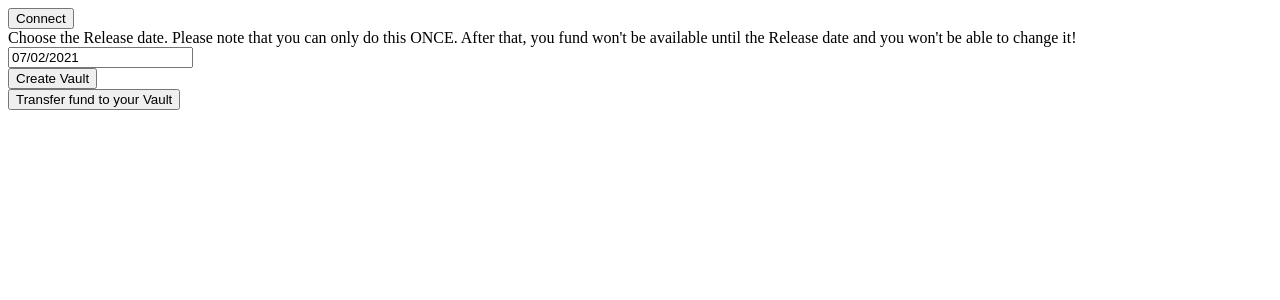
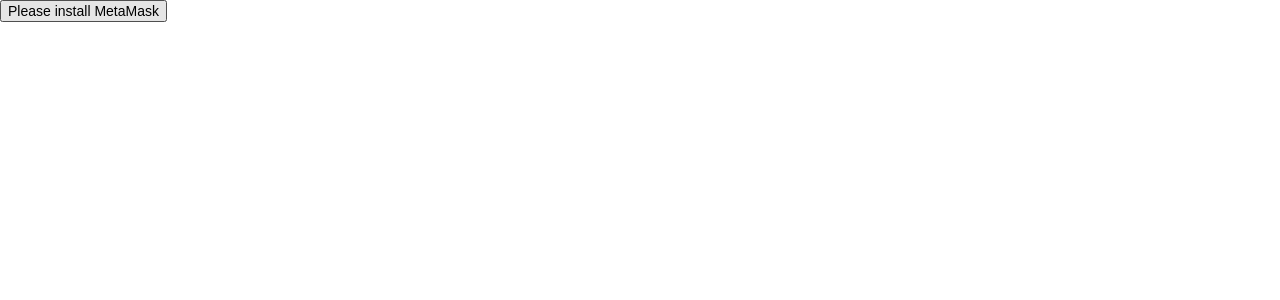
Before and after one commit to ho-cyber/hodlers-vault, a React (Create React App) app: page / in a window 1280 px wide. Shown: the top 300 px of the page. Built offline with nearby package versions, Linux system fonts and the light colour scheme.

Commit message:
Set up MetaMask detection

```diff
--- a/package.json
+++ b/package.json
@@ -3,6 +3,8 @@
   "version": "0.1.0",
   "private": true,
   "dependencies": {
+    "@metamask/detect-provider": "^1.2.0",
+    "@reduxjs/toolkit": "^1.6.0",
     "@testing-library/jest-dom": "^5.11.4",
     "@testing-library/react": "^11.1.0",
     "@testing-library/user-event": "^12.1.10",
@@ -16,7 +18,10 @@
     "react": "^17.0.2",
     "react-datepicker": "^4.1.1",
     "react-dom": "^17.0.2",
+    "react-redux": "^7.2.4",
     "react-scripts": "4.0.3",
+    "semantic-ui-css": "^2.4.1",
+    "semantic-ui-react": "^2.0.3",
     "typescript": "^4.1.2",
     "web-vitals": "^1.0.1",
     "web3": "^1.4.0"
--- a/src/App.tsx
+++ b/src/App.tsx
@@ -1,12 +1,46 @@
 import Web3 from 'web3';
 import DatePicker from 'react-datepicker';
 import ERC20Vault from './contracts/ERC20Vault.json';
-import { useState } from 'react';
+import { useEffect, useState } from 'react';
 import "react-datepicker/dist/react-datepicker.css";
+import { getSelectedAddress, getWeb3Provider, isMetaMaskInstalled, isWalletConnected } from './utils/metaMask';
+import {
+  loadingFinished,
+  metaMaskInstalled,
+  selectWallet,
+  walletConnected
+} from './slices/walletSlice';
+import { useDispatch, useSelector } from 'react-redux';
 
 function App() {
+  const wallet = useSelector(selectWallet);
   const [date, setDate] = useState(new Date());
-  const [vaultContract, setVaultContract] = useState("");
+  const dispatch = useDispatch();
+
+  useEffect(() => {
+    // Use this technique to ensure that we don't query MetaMask everytime the component states are updated
+    let mounted = true;
+
+    (async () => {
+        if(!mounted){
+            return;
+        }
+        dispatch(metaMaskInstalled(await isMetaMaskInstalled()));
+        dispatch(walletConnected(await isWalletConnected()));
+        dispatch(loadingFinished());
+
+        if(wallet.isMetaMaskInstalled) {
+          const provider = getWeb3Provider();
+
+          provider.on('accountsChanged', handleAccountsChanged);
+          provider.on('chainChanged', handleChainChanged);
+        }
+    })();
+
+    return function cleanup() {
+        mounted = false;
+    }
+})
 
   async function deploy(e: any) {
     e.preventDefault();
@@ -20,34 +54,58 @@
     console.log(accounts);
     console.log(contract);
 
-    contract.deploy({
-      data: ERC20Vault.bytecode,
-      arguments: [ "0x01BE23585060835E02B77ef475b0Cc51aA1e0709", 0]
-    })
-    .send({
-      from: accounts[0]
-    })
-    .then(inst => setVaultContract(inst.options.address));
+    // contract.deploy({
+    //   data: ERC20Vault.bytecode,
+    //   arguments: [ "0x01BE23585060835E02B77ef475b0Cc51aA1e0709", 0]
+    // })
+    // .send({
+    //   from: accounts[0]
+    // })
+    // .then(inst => setVaultContract(inst.options.address));
   }
 
   async function transfer() {
     // Transfer fund to the vault
   }
 
-  function connect() {
-    (window as any).ethereum.request({ method: 'eth_requestAccounts' });
+  async function connect() {
+    const provider = getWeb3Provider();
+    await provider.request({ method: 'eth_requestAccounts' });
+    dispatch(walletConnected(true));
+
+    const chainId = await provider.request({ method: 'eth_chainId' });
+
+    provider.on('accountsChanged', handleAccountsChanged);
+    provider.on('chainChanged', handleChainChanged);
   }
 
+  function handleChainChanged(chainId: number) {
+    console.log(chainId);
+  }
 
-  return (
-    <div className="App">
-      <button onClick={() => connect()}>Connect</button><br/>
+  function handleAccountsChanged() {
+  }
+
+  function renderContent() {
+    return <>
+      {
+        !wallet.isWalletConnected && <button onClick={() => connect()}>Connect</button>
+      }
       <form onSubmit={e => deploy(e)}>
         <label>Choose the Release date. Please note that you can only do this ONCE. After that, you fund won't be available until the Release date and you won't be able to change it!</label><br/>
         <DatePicker selected={date} onChange={(value: any) => setDate(value)}/><br/>
         <button>Create Vault</button>
       </form>
       <button onClick={() => transfer()}>Transfer fund to your Vault </button>
+    </>
+  }
+
+  return (
+    <div className="App">
+    {
+      wallet.isMetaMaskInstalled ? renderContent() : <button>Please install MetaMask</button>
+    }
+
     </div>
   );
 }
--- /dev/null
+++ b/src/exceptions/MetaMaskNotFound.ts
@@ -0,0 +1,5 @@
+export default class MetaMaskNotFound extends Error {
+    constructor() {
+        super("MetaMask not found");
+    }
+}
--- a/src/index.tsx
+++ b/src/index.tsx
@@ -1,12 +1,15 @@
 import React from 'react';
 import ReactDOM from 'react-dom';
+import { Provider } from 'react-redux'
 import App from './App';
+import store from './store'
+import 'semantic-ui-css/semantic.min.css'
 import reportWebVitals from './reportWebVitals';
 
 ReactDOM.render(
-  <React.StrictMode>
-    <App />
-  </React.StrictMode>,
+  <Provider store={store}>
+    <App/>
+  </Provider>,
   document.getElementById('root')
 );
 
--- /dev/null
+++ b/src/slices/walletSlice.ts
@@ -0,0 +1,28 @@
+import { createSlice } from '@reduxjs/toolkit';
+import IWalletState from '../states/IWalletState';
+
+export const slice = createSlice({
+  name: 'wallet',
+  initialState: {
+    isLoading: true,
+    isMetaMaskInstalled: false,
+    isWalletConnected: false,
+  },
+  reducers: {
+    metaMaskInstalled: (state, action) => {
+      state.isMetaMaskInstalled = action.payload as boolean;
+    },
+    walletConnected: (state, action) => {
+      state.isWalletConnected = action.payload as boolean;
+    },
+    loadingFinished: (state) => {
+      state.isLoading = false;
+    }
+  },
+});
+
+export const { metaMaskInstalled, walletConnected, loadingFinished } = slice.actions;
+
+export const selectWallet = (state: { wallet: IWalletState; }) => state.wallet as IWalletState;
+
+export default slice.reducer;
--- /dev/null
+++ b/src/states/IWalletState.ts
@@ -0,0 +1,5 @@
+export default interface IWalletState {
+    isLoading: boolean,
+    isMetaMaskInstalled: boolean,
+    isWalletConnected: boolean,
+}
--- /dev/null
+++ b/src/store.ts
@@ -0,0 +1,8 @@
+import { configureStore } from '@reduxjs/toolkit';
+import walletReducer from './slices/walletSlice';
+
+export default configureStore({
+  reducer: {
+    wallet: walletReducer
+  },
+});
--- /dev/null
+++ b/src/utils/metaMask.ts
@@ -0,0 +1,36 @@
+export async function isMetaMaskInstalled()  {
+    return await getWeb3ProviderOrNull() !== null;
+}
+
+export async function isWalletConnected() {
+    try {
+        await getSelectedAddress();
+        return true;
+    }catch(e){
+        return false;
+    }
+}
+
+export function getWeb3Provider() {
+    let provider = getWeb3ProviderOrNull();
+    if(!provider){
+        throw new Error('No provider');
+    }
+    return provider;
+}
+
+export function getWeb3ProviderOrNull() {
+    if( typeof((window as any).ethereum) !== "undefined"){
+        return (window as any).ethereum;
+    }
+    return null;
+}
+
+export async function getSelectedAddress(){
+    const provider = getWeb3Provider();
+    const accounts = await provider.request({ method: 'eth_accounts' });
+    if(accounts.length === 0){
+        throw new Error('Found no account');
+    }
+    return accounts[0];
+}
--- /dev/null
+++ b/src/utils/rinkeby.ts
@@ -0,0 +1,6 @@
+export default {
+    CHAIN_ID: 1,
+    TOKENS: {
+        LINK: "0x01BE23585060835E02B77ef475b0Cc51aA1e0709"
+    }
+}
```
Also changed, not shown: 1 other file (tests, documents, lock files or other folders).
